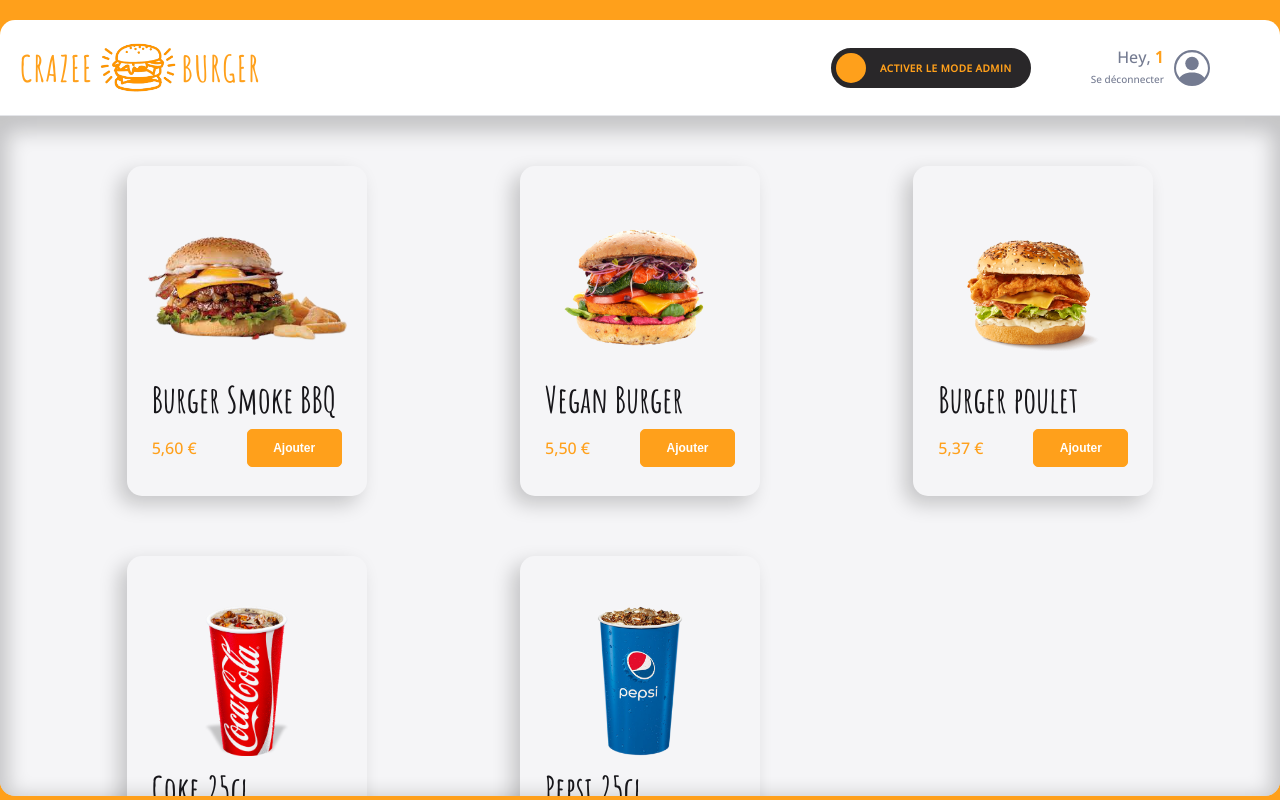
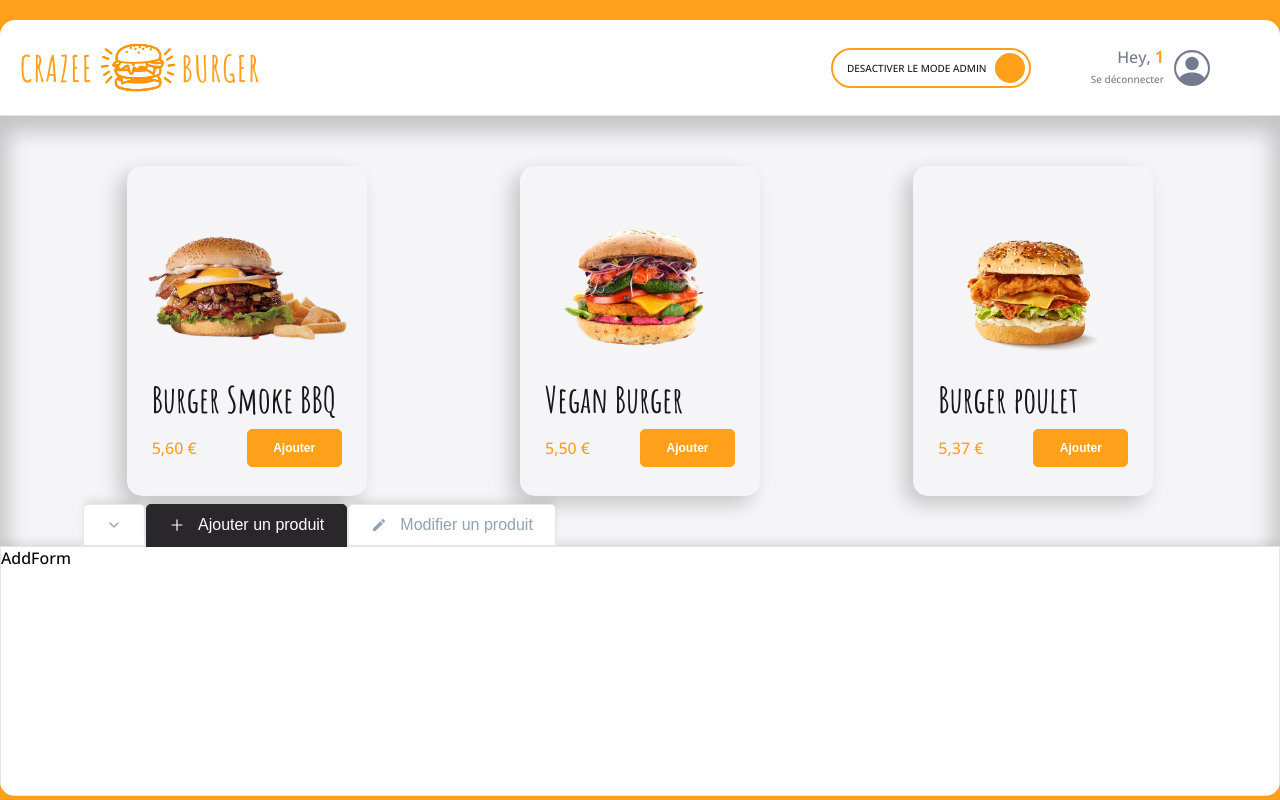
Before and after one commit to YohannMaiVan/React-crazee-burger, a React (Vite) app: page /order/1 in a window 1280 px wide. Built offline with nearby package versions, Linux system fonts and the light colour scheme.

Commit message:
🚧  F08: ADMIN > Panel > Add AddForm and EditForm

```diff
--- a/src/components/pages/order/Main/Admin/Admin.jsx
+++ b/src/components/pages/order/Main/Admin/Admin.jsx
@@ -1,8 +1,8 @@
 import styled from "styled-components";
 import AdminTabs from "./AdminTabs";
-import AdminPanel from "./AdminPanel";
 import { useContext } from "react";
 import OrderContext from "../../../../../context/OrderContext";
+import AdminPanel from "./AdminPanel/AdminPanel";
 
 export default function Admin() {
   const { isCollapsed } = useContext(OrderContext);
--- /dev/null
+++ b/src/components/pages/order/Main/Admin/AdminPanel/AddForm.jsx
@@ -0,0 +1,3 @@
+export default function AddForm() {
+  return <div>AddForm</div>;
+}
--- a/src/components/pages/order/Main/Admin/AdminPanel.jsx
+++ b/src/components/pages/order/Main/Admin/AdminPanel/AdminPanel.jsx
@@ -1,15 +1,15 @@
 import styled from "styled-components";
-import { theme } from "../../../../../theme";
-import OrderContext from "../../../../../context/OrderContext";
+import { theme } from "../../../../../../theme";
+import OrderContext from "../../../../../../context/OrderContext";
 import { useContext } from "react";
-import { getTabSelected, tabsConfig } from "./tabsConfig";
+import { getTabSelected, tabsConfig } from "../tabsConfig";
 
 export default function AdminPanel() {
   const { currentTabSelected } = useContext(OrderContext);
 
   const tabs = tabsConfig;
   const tabSelected = getTabSelected(tabs, currentTabSelected);
-  return <AdminPanelStyled>{tabSelected.label}</AdminPanelStyled>;
+  return <AdminPanelStyled>{tabSelected.Content}</AdminPanelStyled>;
 }
 
 const AdminPanelStyled = styled.div`
--- /dev/null
+++ b/src/components/pages/order/Main/Admin/AdminPanel/EditForm.jsx
@@ -0,0 +1,3 @@
+export default function EditForm() {
+  return <div>EditForm</div>;
+}
--- a/src/components/pages/order/Main/Admin/tabsConfig.jsx
+++ b/src/components/pages/order/Main/Admin/tabsConfig.jsx
@@ -1,16 +1,20 @@
 import { AiOutlinePlus } from "react-icons/ai";
 import { MdModeEditOutline } from "react-icons/md";
+import AddForm from "./AdminPanel/AddForm";
+import EditForm from "./AdminPanel/EditForm";
 
 export const tabsConfig = [
   {
     index: "add",
     label: "Ajouter un produit",
     Icon: <AiOutlinePlus />,
+    Content: <AddForm />,
   },
   {
     index: "edit",
     label: "Modifier un produit",
     Icon: <MdModeEditOutline />,
+    Content: <EditForm />,
   },
 ];
 
--- a/src/components/pages/order/OrderPage.jsx
+++ b/src/components/pages/order/OrderPage.jsx
@@ -7,7 +7,9 @@
 
 export default function OrderPage() {
   //state
-  const [isModeAdmin, setIsModeAdmin] = useState(false);
+  // const [isModeAdmin, setIsModeAdmin] = useState(false);
+  const [isModeAdmin, setIsModeAdmin] = useState(true); //to develop F08
+
   const [isCollapsed, setIsCollapsed] = useState(false);
   const [currentTabSelected, setCurrentTabSelected] = useState("add");
   //comportements
```
